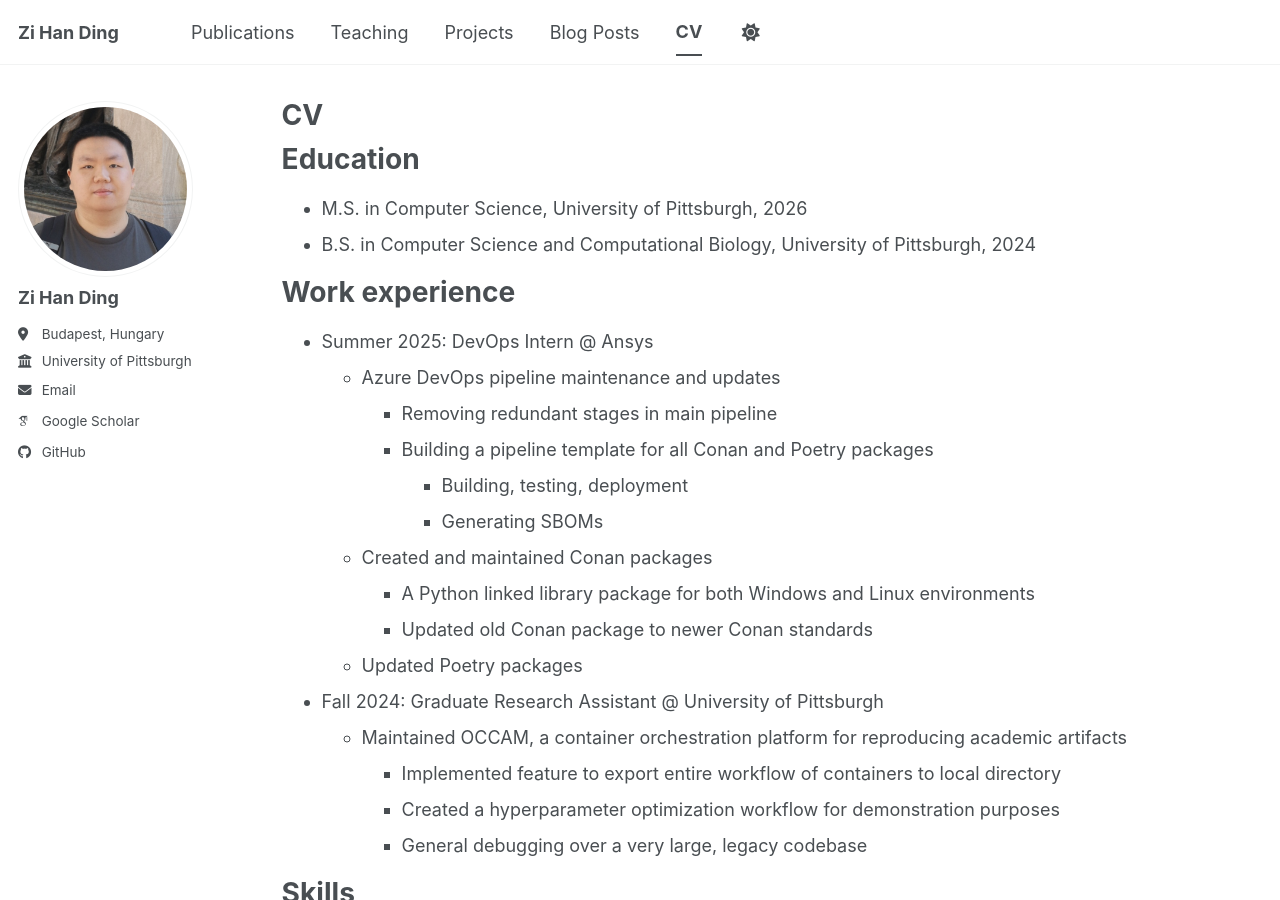
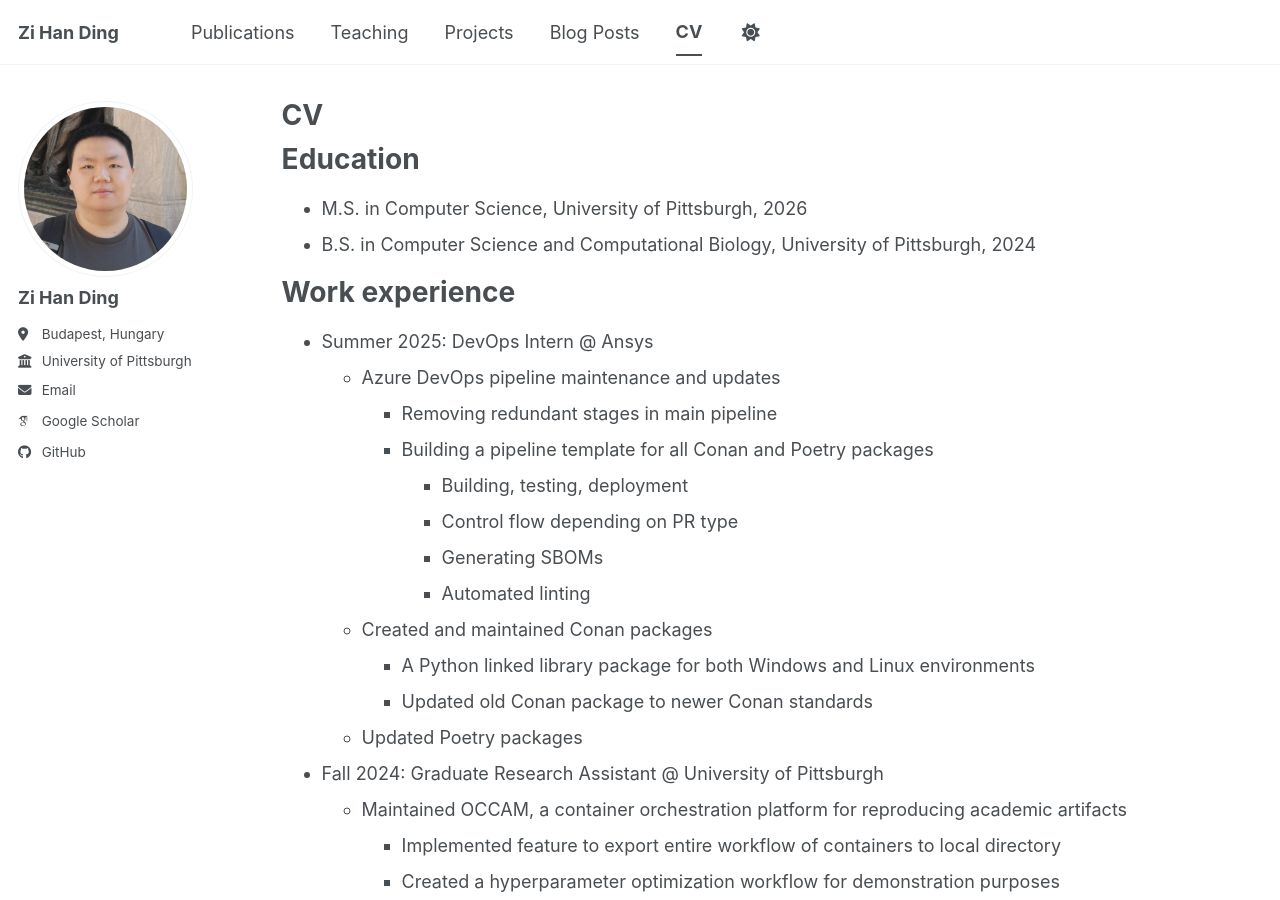
Before and after one commit to ziHanDing579/ziHanDing579.github.io, a Jekyll site: the page built from _pages/cv.md, in a window 1280 px wide and 900 px high. Built offline with Jekyll 4.4.1, drawn with Linux system fonts in a browser that asks for light colours; some web fonts are replaced; a script bundle is joined from its source files by our own code; library files that are not in the unit come from our copies.

Commit message:
added additional details

```diff
--- a/_pages/cv.md
+++ b/_pages/cv.md
@@ -21,7 +21,9 @@ Work experience
     * Removing redundant stages in main pipeline
     * Building a pipeline template for all Conan and Poetry packages
       * Building, testing, deployment
+      * Control flow depending on PR type
       * Generating SBOMs
+      * Automated linting
   * Created and maintained Conan packages
     * A Python linked library package for both Windows and Linux environments
     * Updated old Conan package to newer Conan standards
```
